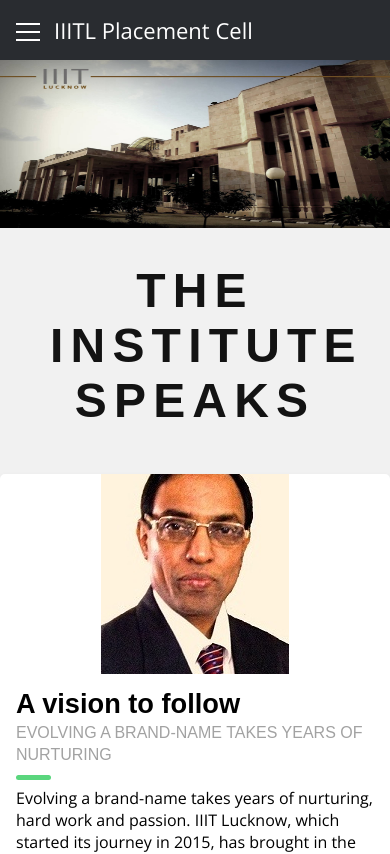
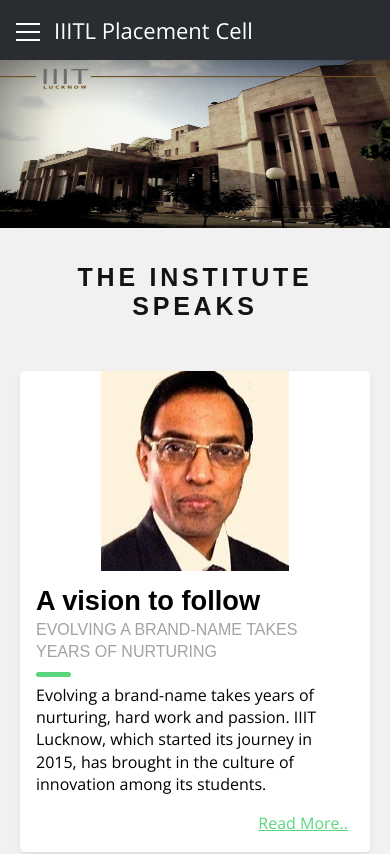
Before and after one commit to axios-iiitl/Placement-Website, a React (Create React App) app: page / in a window 390 px wide. Shown: the top 854 px of the page. Built offline with nearby package versions, Linux system fonts and the light colour scheme.

Commit message:
Improve responsiveness

```diff
--- a/src/App.css
+++ b/src/App.css
@@ -699,10 +699,19 @@
     color: #131313;
     letter-spacing: .15em;
     margin-bottom: 2%;
-
   }
 
+ @media (max-width: 600px) {
+   .elegantshadow {
+     font-size: 35px;
+   }
+ }
 
+ @media (max-width: 390px) {
+   .elegantshadow {
+     font-size: 25px;
+   }
+ }
 
 
 
@@ -723,6 +732,9 @@
   overflow: hidden;
   z-index: 2;
 }
+
+
+
 .blog-card a {
   color: inherit;
 }
@@ -773,17 +785,17 @@
   display: inline-block;
 }
 .blog-card .details .author:before {
-  font-family: FontAwesome;
+  font-family: "Font Awesome 5 Free";
   margin-right: 10px;
   content: "\f007";
 }
 .blog-card .details .date:before {
-  font-family: FontAwesome;
+  font-family: "Font Awesome 5 Free";
   margin-right: 10px;
   content: "\f133";
 }
 .blog-card .details .tags ul:before {
-  font-family: FontAwesome;
+  font-family: "Font Awesome 5 Free";
   content: "\f02b";
   margin-right: 10px;
 }
@@ -825,7 +837,7 @@
 }
 .blog-card .description .read-more a:after {
   content: "\f061";
-  font-family: FontAwesome;
+  font-family: "Font Awesome 5 Free";
   margin-left: -10px;
   opacity: 0;
   vertical-align: middle;
@@ -858,6 +870,7 @@
   .blog-card {
     flex-direction: row;
     max-width: 700px;
+    margin: 20px;
   }
   .blog-card .meta {
     flex-basis: 40%;
@@ -887,6 +900,12 @@
   }
   .blog-card.alt .details {
     padding-left: 25px;
+  }
+}
+
+@media (max-width: 640px) {
+  .blog-card {
+    margin: 20px!important;
   }
 }
 /* /////////////////////////////////////////////// */
```
Also changed, not shown: src/assets/images/director.jpg.
